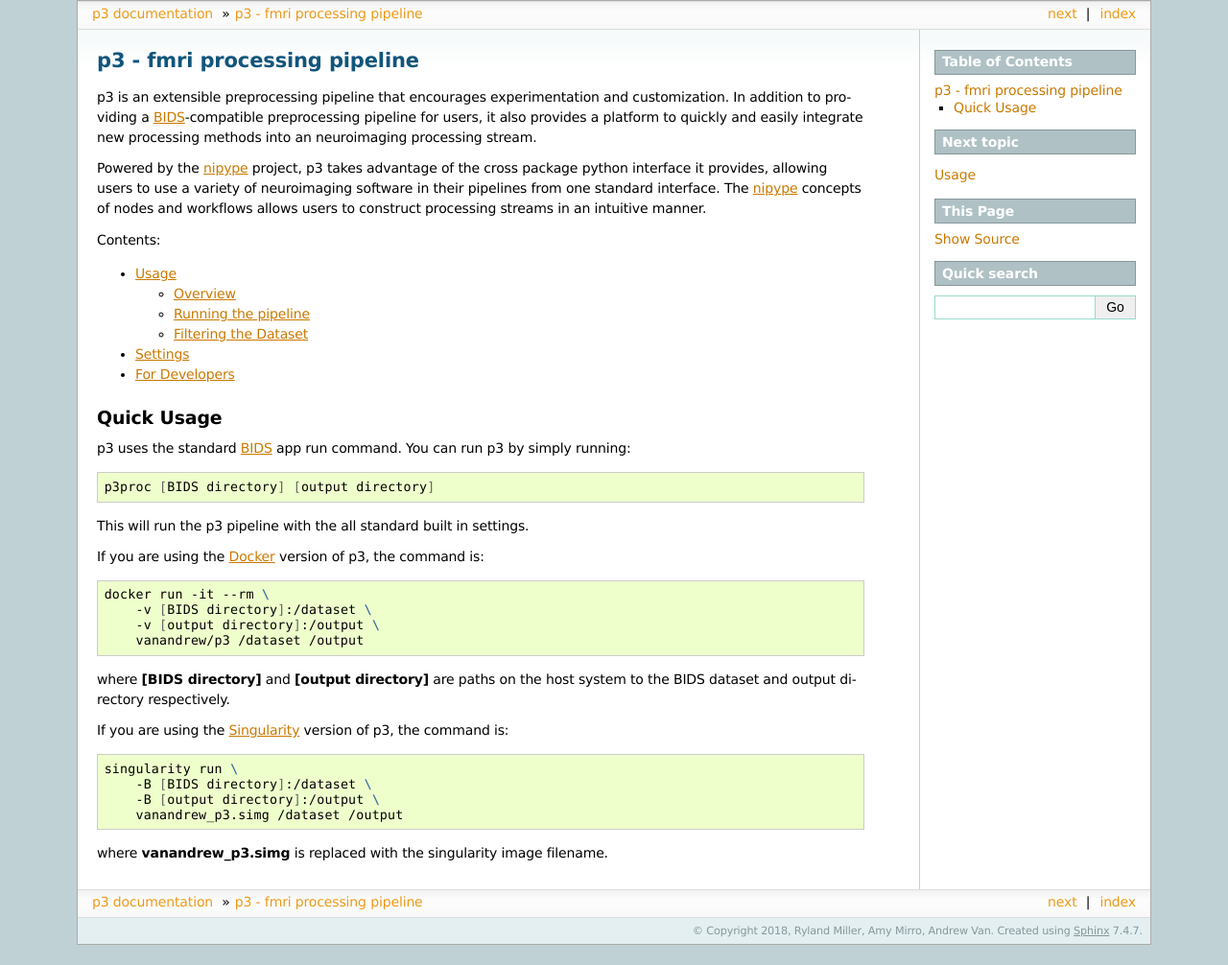
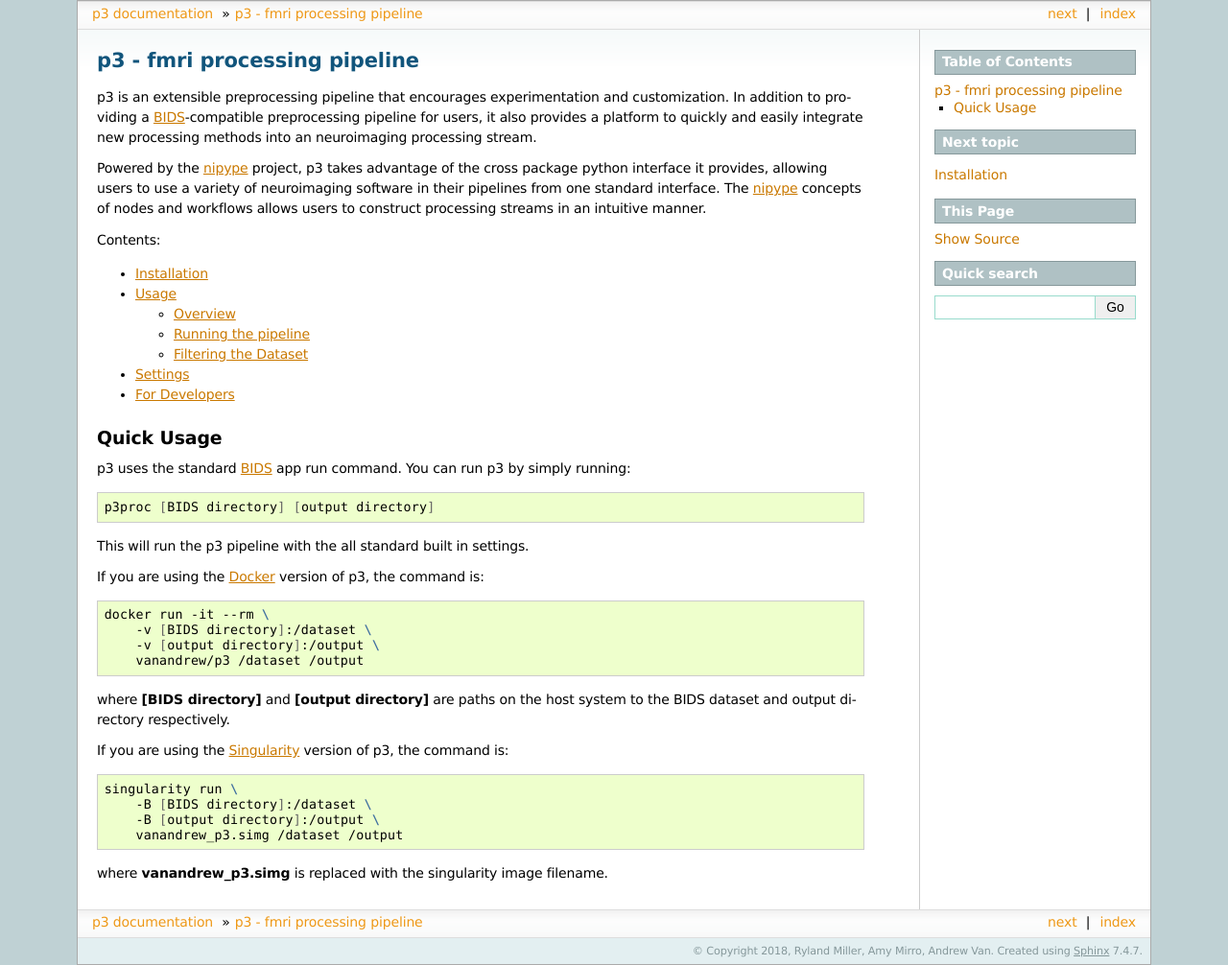
Before and after one commit to p3proc/p3, a Sphinx documentation site: the page built from docs/index.rst, in a window 1280 px wide. Shown: the whole page at 96% size. Built offline with Sphinx 7.4.7, drawn with Linux system fonts in a browser that asks for light colours; before the commit the page ends 985 px from its top, so only the background shows below that.

Commit message:
Update docs

```diff
--- a/docs/index.rst
+++ b/docs/index.rst
@@ -15,8 +15,9 @@ processing streams in an intuitive manner.
     :maxdepth: 2
     :caption: Contents:
 
-    usage/usage.rst
-    usage/settings.rst
+    user/install.rst
+    user/usage.rst
+    user/settings.rst
     dev/developers.rst
 
 Quick Usage
--- a/docs/requirements.txt
+++ b/docs/requirements.txt
@@ -1,11 +1,5 @@
 # Dependencies to run p3
 nipype == 1.1.0
-duecredit == 0.2.2
-pybids == 0.6.3
-pandas == 0.23.1
-patsy == 0.5.0
-numpy == 1.14.5 # you can remove this when numpy fixes there 1.15 stuff...
-xvfbwrapper == 0.2.9
 # dependencies for building documentation
 # install me with pip -r requirements.txt
 # use the --user flag for local install
--- /dev/null
+++ b/docs/user/install.rst
@@ -0,0 +1,4 @@
+.. _install:
+
+Installation
+============
```
Also changed, not shown: docs/user/help_text.txt (renamed from docs/usage/help_text.txt), docs/user/settings.rst (renamed from docs/usage/settings.rst), docs/user/usage.rst (renamed from docs/usage/usage.rst), 1 other file.
